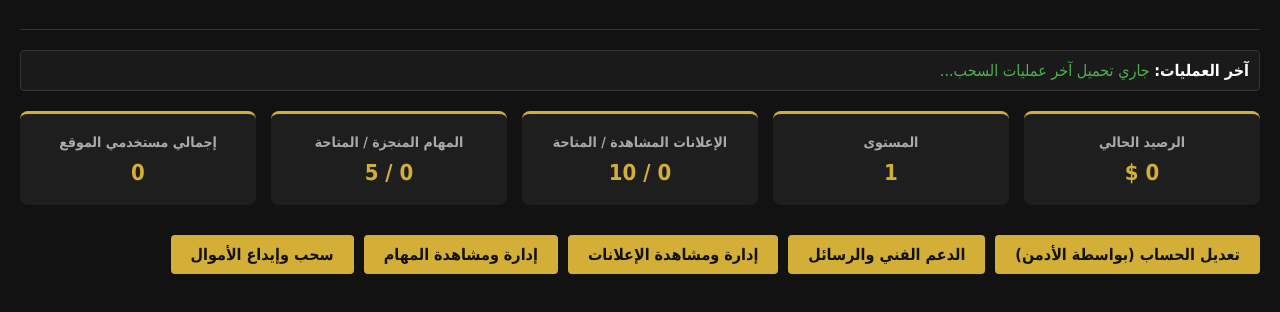
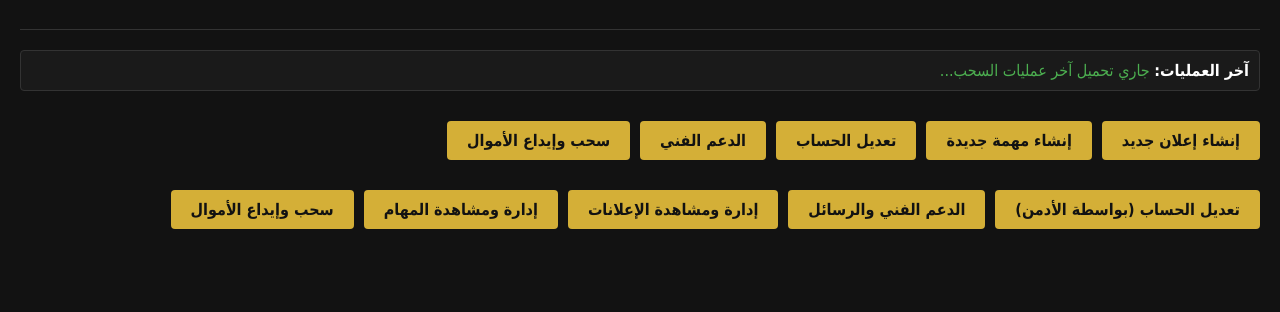
Before and after one commit to blackflowerproart/earn, a website: page dashboard.html in a window 1280 px wide. Shown: the part 74-386 px from the top of the page. Drawn offline with Linux system fonts and the light colour scheme; no server answers; sample sign-in values are in the browser's storage.

Commit message:
Update dashboard.html

```diff
--- a/dashboard.html
+++ b/dashboard.html
@@ -35,13 +35,13 @@
     </div>
 
     <!-- الإحصائيات -->
-    <div class="stats-grid">
-        <div class="card"><h3>الرصيد الحالي</h3><p id="balance">0.00 $</p></div>
-        <div class="card"><h3>المستوى</h3><p id="level">1</p></div>
-        <div class="card"><h3>الإعلانات المشاهدة / المتاحة</h3><p><span id="adsViewed">0</span> / <span id="adsAvail">10</span></p></div>
-        <div class="card"><h3>المهام المنجزة / المتاحة</h3><p><span id="tasksDone">0</span> / <span id="tasksAvail">5</span></p></div>
-        <div class="card"><h3>إجمالي مستخدمي الموقع</h3><p id="totalUsers">0</p></div>
-    </div>
+  <div class="actions-panel">
+    <a href="create-ad.html" class="btn">إنشاء إعلان جديد</a>
+    <a href="create-task.html" class="btn">إنشاء مهمة جديدة</a>
+    <a href="update-profile.html" class="btn">تعديل الحساب</a>
+    <a href="support.html" class="btn">الدعم الفني</a>
+    <a href="wallet.html" class="btn">سحب وإيداع الأموال</a>
+</div>
 
     <!-- الأزرار المطلوبة -->
     <div class="actions-panel">
```
